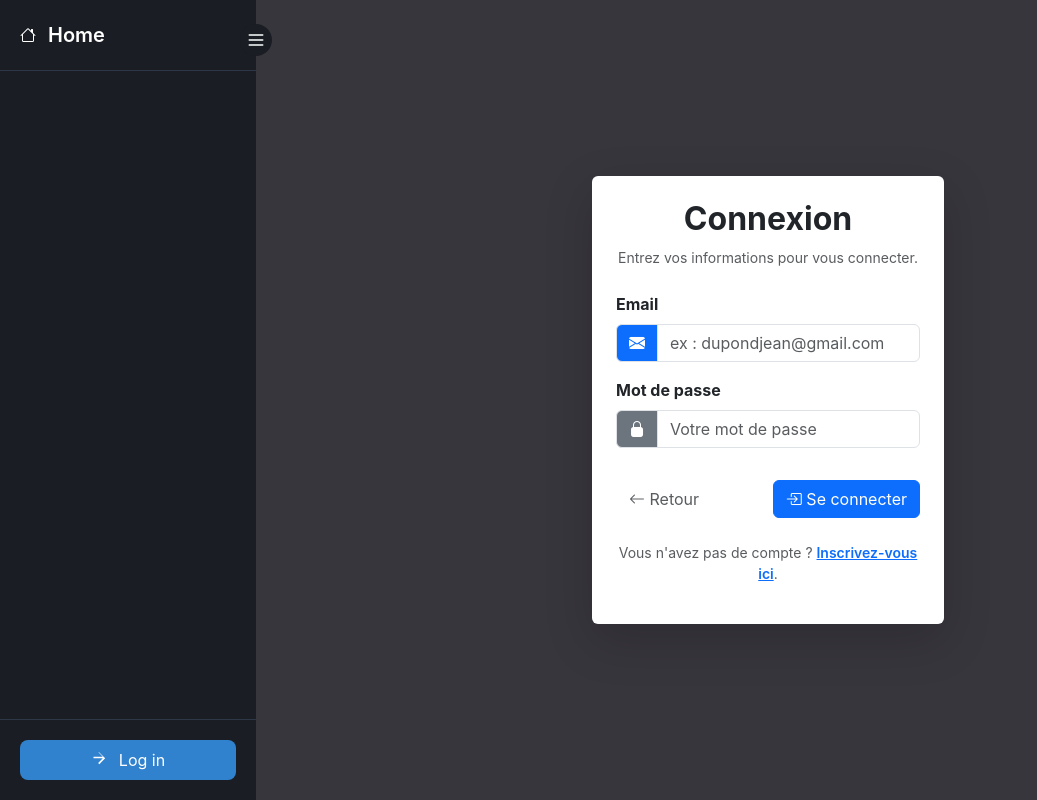
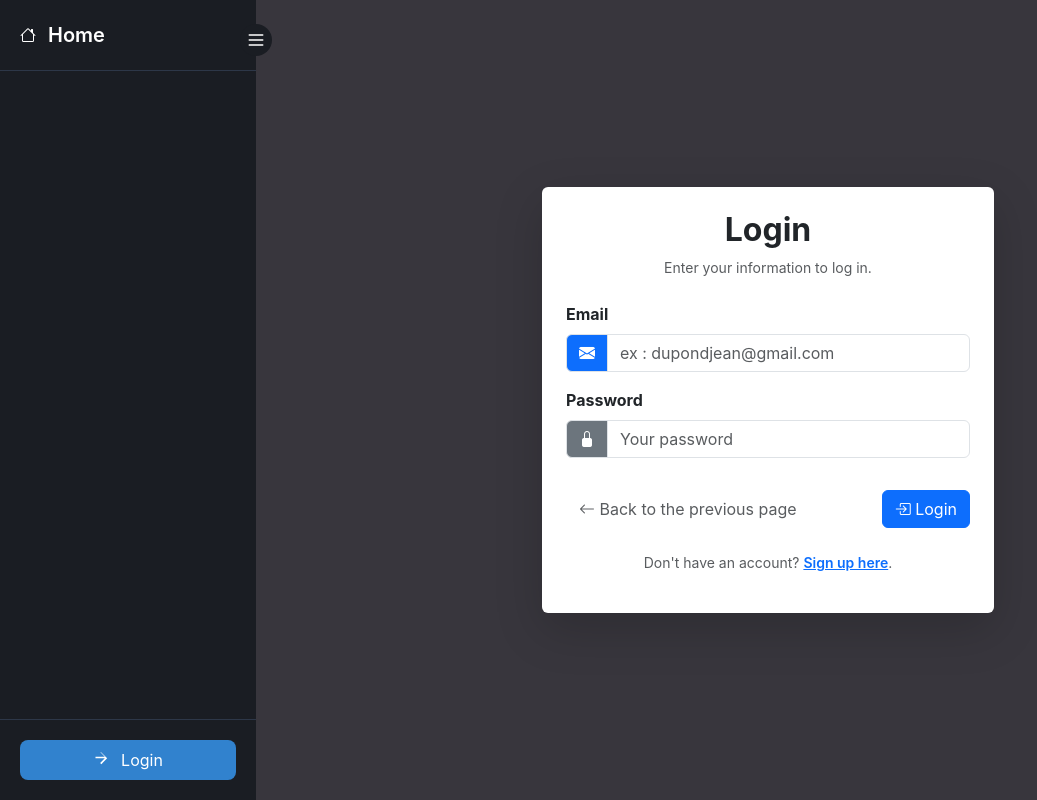
Before and after one commit to msermet/projet-jtekt, a PHP site: page /connexion in a window 1280 px wide. Shown: the whole page, without its empty margins (0-1037 px from the left). Run offline with PHP 8.4, Linux system fonts and the light colour scheme.

Commit message:
traduction en anglais sauf erreur venant des modeles (flemme)

```diff
--- a/views/View_Login.php
+++ b/views/View_Login.php
@@ -1,24 +1,24 @@
 <?php
 $inscriptionMessage = '';
 if (isset($_GET['inscription']) && $_GET['inscription'] === 'succeed') {
-    $inscriptionMessage = 'Inscription réussie.';
+    $inscriptionMessage = 'Registration successful.';
 }
 
 $connexionMessage = '';
 if (isset($_GET['erreur']) && $_GET['erreur'] === 'connexion') {
-    $connexionMessage = 'Vous devez être connecté pour accéder à cette page.';
+    $connexionMessage = 'You must be logged in to access this page.';
 }
 ?>
 
 <main class="container my-auto">
     <div class="d-flex justify-content-center align-items-center vh-100">
-        <div class="form-container p-4" style="max-width: 400px; width: 100%;">
+        <div class="form-container p-4" style="max-width: 500px; width: 100%;">
             <div class="card shadow-lg border-0">
                 <div class="card-body p-4">
                     <!-- Titre principal -->
                     <div class="text-center mb-4">
-                        <h2 class="fw-bold">Connexion</h2>
-                        <p class="text-muted small">Entrez vos informations pour vous connecter.</p>
+                        <h2 class="fw-bold">Login</h2>
+                        <p class="text-muted small">Enter your information to log in.</p>
                     </div>
 
                     <!-- Messages d'erreur et de succès -->
@@ -61,22 +61,22 @@ if (isset($_GET['erreur']) && $_GET['erreur'] === 'connexion') {
 
                         <!-- Mot de passe -->
                         <div class="mb-3">
-                            <label for="password" class="form-label fw-bold">Mot de passe</label>
+                            <label for="password" class="form-label fw-bold">Password</label>
                             <div class="input-group">
                                 <span class="input-group-text bg-secondary text-white">
                                     <i class="bi bi-lock-fill"></i>
                                 </span>
-                                <input type="password" name="password" id="password" class="form-control" placeholder="Votre mot de passe" required>
+                                <input type="password" name="password" id="password" class="form-control" placeholder="Your password" required>
                             </div>
                         </div>
 
                         <!-- Boutons -->
                         <div class="d-flex justify-content-between align-items-center pt-3">
                             <a href="/" class="btn btn-link text-decoration-none text-muted">
-                                <i class="bi bi-arrow-left"></i> Retour
+                                <i class="bi bi-arrow-left"></i> Back to the previous page
                             </a>
                             <button type="submit" class="btn btn-primary">
-                                <i class="bi bi-box-arrow-in-right"></i> Se connecter
+                                <i class="bi bi-box-arrow-in-right"></i> Login
                             </button>
                         </div>
                     </form>
@@ -84,7 +84,7 @@ if (isset($_GET['erreur']) && $_GET['erreur'] === 'connexion') {
                     <!-- Lien d'inscription -->
                     <div class="pt-4 text-center">
                         <p class="small text-muted">
-                            Vous n'avez pas de compte ? <a href="/creationcompte" class="fw-semibold link-primary">Inscrivez-vous ici</a>.
+                            Don't have an account? <a href="/creationcompte" class="fw-semibold link-primary">Sign up here</a>.
                         </p>
                     </div>
                 </div>
@@ -92,6 +92,3 @@ if (isset($_GET['erreur']) && $_GET['erreur'] === 'connexion') {
         </div>
     </div>
 </main>
-
-<!-- Import Bootstrap Icons -->
-<link rel="stylesheet" href="https://cdn.jsdelivr.net/npm/bootstrap-icons/font/bootstrap-icons.css">
--- a/views/View_Produit.php
+++ b/views/View_Produit.php
@@ -88,7 +88,7 @@ $idLigne = $_GET['ligne'] ?? null;
 
                         <!-- Article -->
                         <div class="mb-3">
-                            <label for="article" class="form-label fw-bold">Item</label>
+                            <label for="article" class="form-label fw-bold">Item (Article)</label>
                             <div class="input-group">
                                 <span class="input-group-text bg-success text-white">
                                     <i class="bi bi-arrow-right-circle"></i>
--- a/views/base.php
+++ b/views/base.php
@@ -80,7 +80,7 @@ if (session_status() === PHP_SESSION_NONE) {
                 <svg xmlns="http://www.w3.org/2000/svg" viewBox="0 0 24 24" fill="currentColor" width="20" height="20">
                     <path d="M10 17l-1.41-1.41L14.17 10H3v-2h11.17l-5.58-5.59L10 3l7 7z" />
                 </svg>
-                <span class="link-text">Log in</span>
+                <span class="link-text">Login</span>
             </a>
         <?php endif; ?>
     </div>
```
Also changed, not shown: views/View_CreateAccount.php (+17 -20 lines), views/View_Pattern.php (+7 -7 lines), views/View_PatternMois.php (+20 -20 lines).
